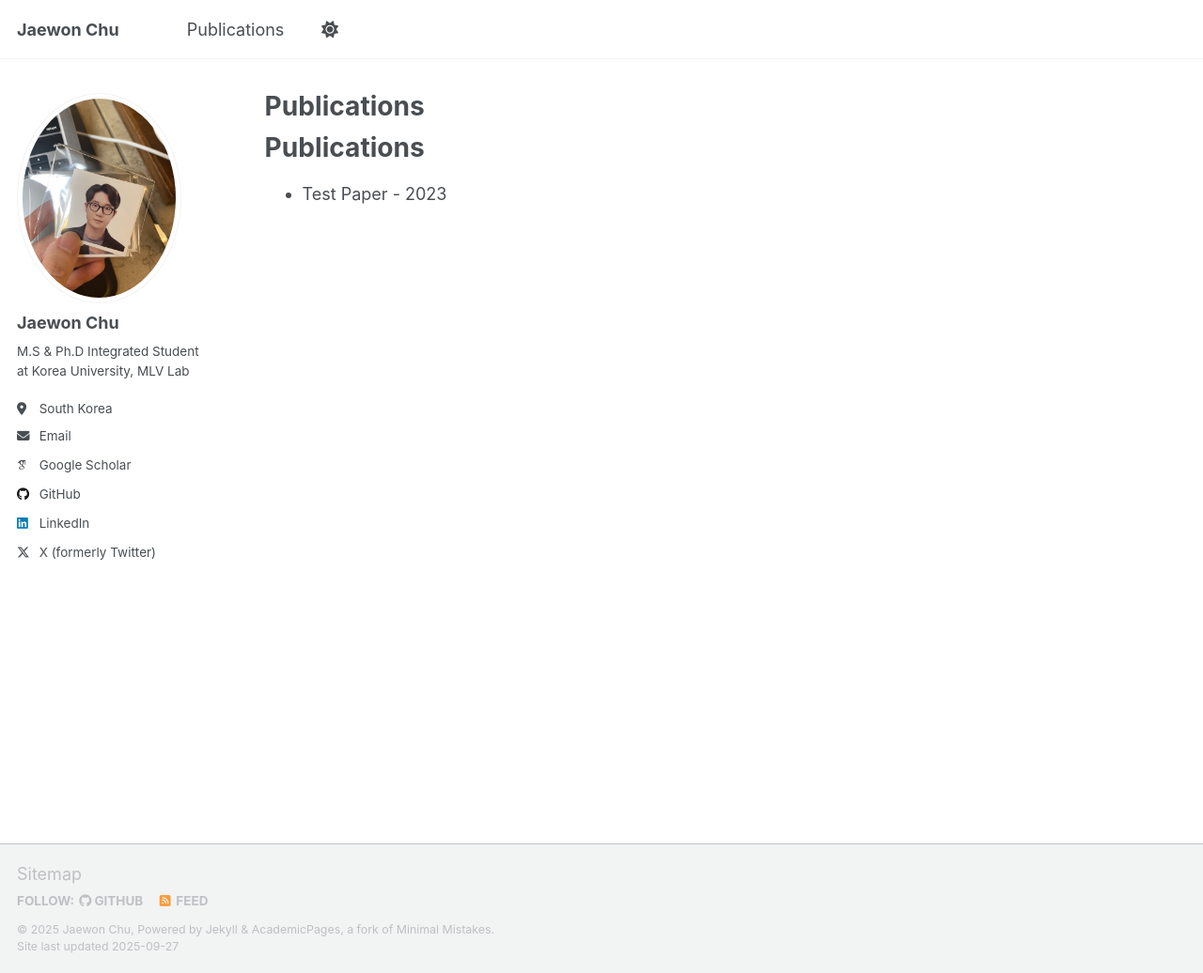
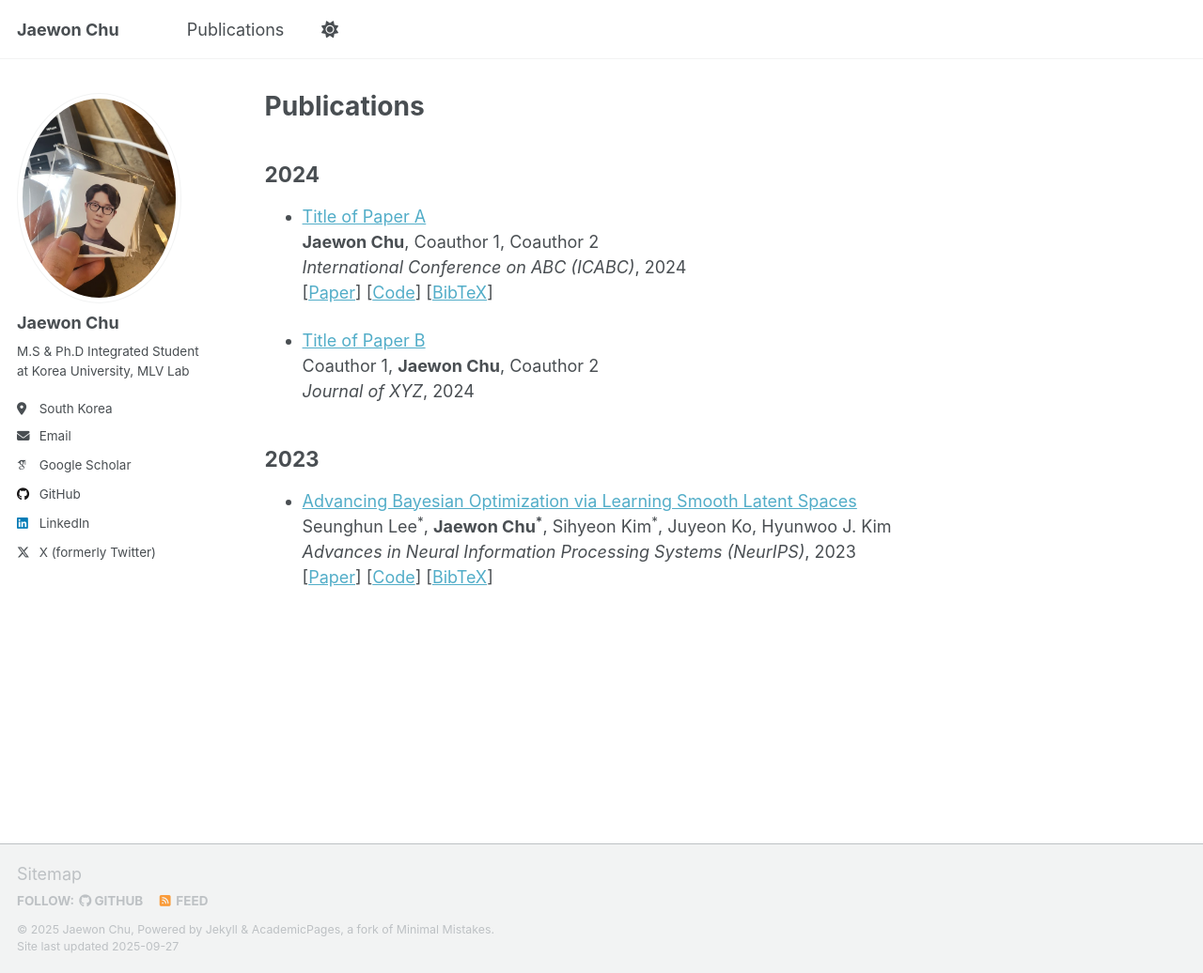
Before and after one commit to jaewonchu/jaewonchu.github.io, a Jekyll site: the page built from _pages/publications.md, in a window 1280 px wide and 1036 px high. Shown: the whole window at 94% size. Built offline with Jekyll 4.4.1, drawn with Linux system fonts in a browser that asks for light colours; some web fonts are replaced; a script that is not in the unit is left out.

Commit message:
Modification

```diff
--- a/_pages/publications.html
+++ /dev/null
@@ -1,14 +0,0 @@
----
-layout: archive
-title: "Publications"
-permalink: /publications/
-author_profile: true
----
-
-<h1>Publications</h1>
-
-<ul>
-{% for pub in site.publications %}
-  <li>{{ pub.title }} - {{ pub.year }}</li>
-{% endfor %}
-</ul>
--- /dev/null
+++ b/_pages/publications.md
@@ -0,0 +1,22 @@
+---
+layout: archive
+title: "Publications"
+permalink: /publications/
+author_profile: true
+---
+
+## 2024
+- [Title of Paper A](https://arxiv.org/abs/2401.12345)
+  **Jaewon Chu**, Coauthor 1, Coauthor 2
+  _International Conference on ABC (ICABC)_, 2024
+  [[Paper](https://arxiv.org/pdf/2401.12345)] [[Code](https://github.com/yourrepo)] [[BibTeX](/files/bibtex/paperA.bib)]
+
+- [Title of Paper B](https://arxiv.org/abs/2402.54321)
+  Coauthor 1, **Jaewon Chu**, Coauthor 2
+  _Journal of XYZ_, 2024
+
+## 2023
+- [Advancing Bayesian Optimization via Learning Smooth Latent Spaces](https://arxiv.org/pdf/2310.20258)
+  Seunghun Lee<sup>*</sup>, **Jaewon Chu<sup>*</sup>**, Sihyeon Kim<sup>*</sup>, Juyeon Ko, Hyunwoo J. Kim
+  _Advances in Neural Information Processing Systems (NeurIPS)_, 2023
+  [[Paper](https://arxiv.org/pdf/2310.20258)] [[Code](https://github.com/yourrepo)] [[BibTeX](/files/bibtex/neurips2023.bib)]
```
Also changed, not shown: _includes/archive-single.html (+64 -5 lines), _pages/about.md (+1 -1 lines).
